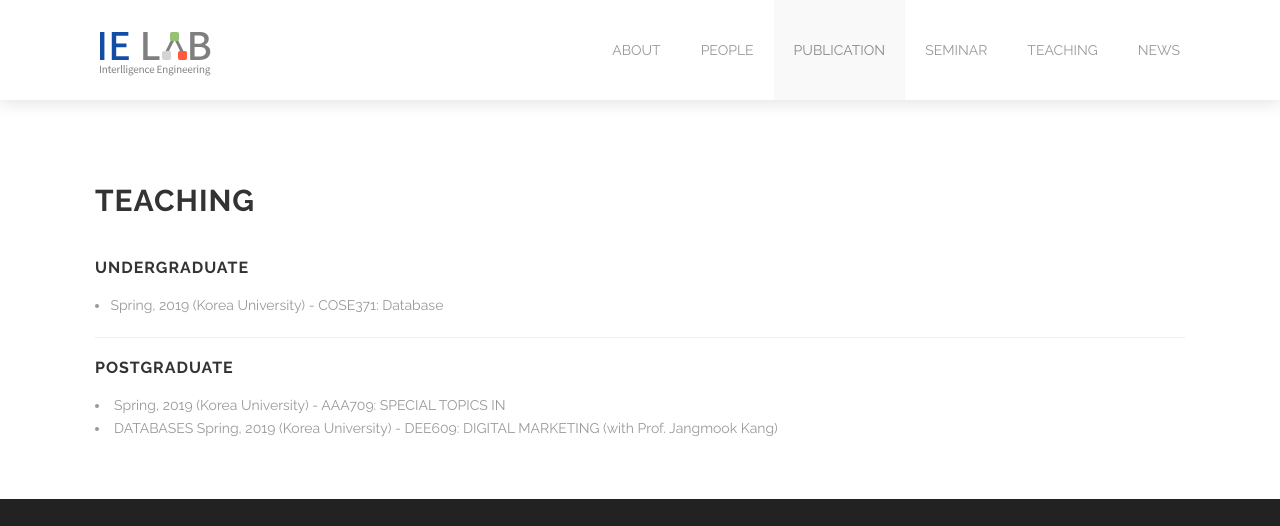
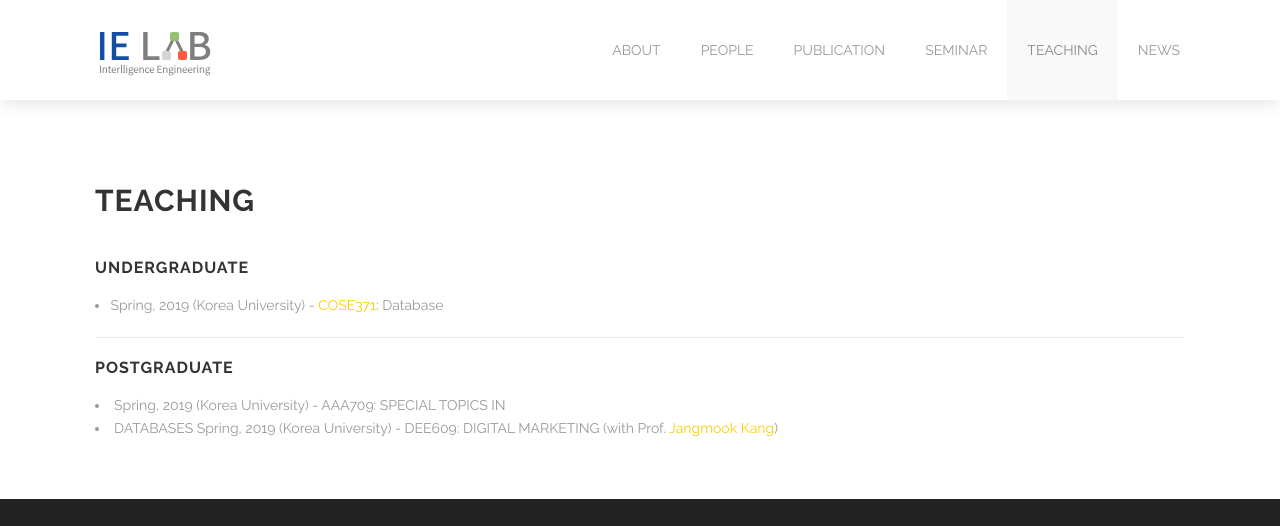
Before and after one commit to kuielab/kuielab.github.io, a Jekyll site: the page built from teaching.html, in a window 1280 px wide. Shown: the top 526 px of the page. Built offline with Jekyll 4.4.1, drawn with Linux system fonts in a browser that asks for light colours; some of the changed lines change nothing that is shown.

Commit message:
Teaching 페이지 변경

```diff
--- a/teaching.html
+++ b/teaching.html
@@ -1,6 +1,6 @@
 ---
 layout: default
-section_id: publication
+section_id: teaching
 ---
 
 <div class="full">
@@ -11,7 +11,14 @@ section_id: publication
       <div>
         <h3>Undergraduate</h3>
         <ul>
-          <li>Spring, 2019 (Korea University) - COSE371: Database</li>
+          <li>
+            Spring, 2019 (Korea University) -
+            <a
+              href="http://intelligence.korea.ac.kr/course/cose371"
+              target="_blank"
+              >COSE371</a
+            >: Database
+          </li>
         </ul>
       </div>
       <hr />
@@ -22,7 +29,12 @@ section_id: publication
         </li>
         <li>
           DATABASES Spring, 2019 (Korea University) - DEE609: DIGITAL MARKETING
-          (with Prof. Jangmook Kang)
+          (with Prof.
+          <a
+            href="http://software.sdu.ac.kr/_custom/sdu/_common/department/professor_detail.jsp?depart=C3004&teac_no=071002"
+            target="_blank"
+            >Jangmook Kang</a
+          >)
         </li>
       </div>
     </div>
```
